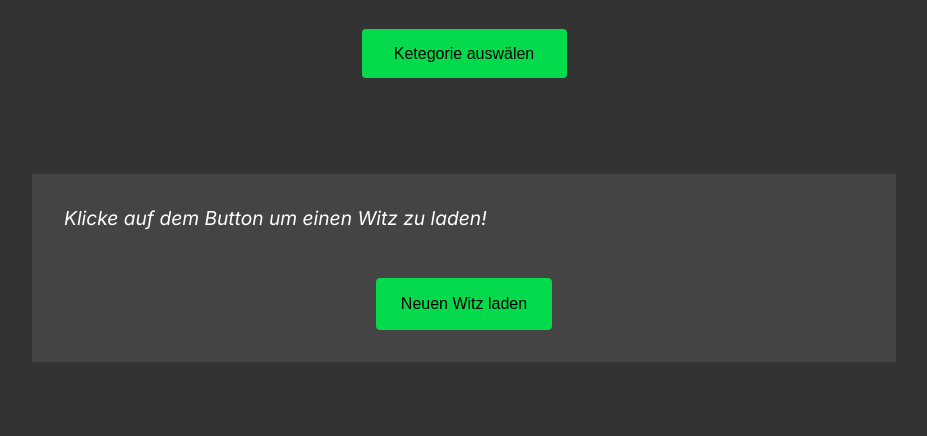
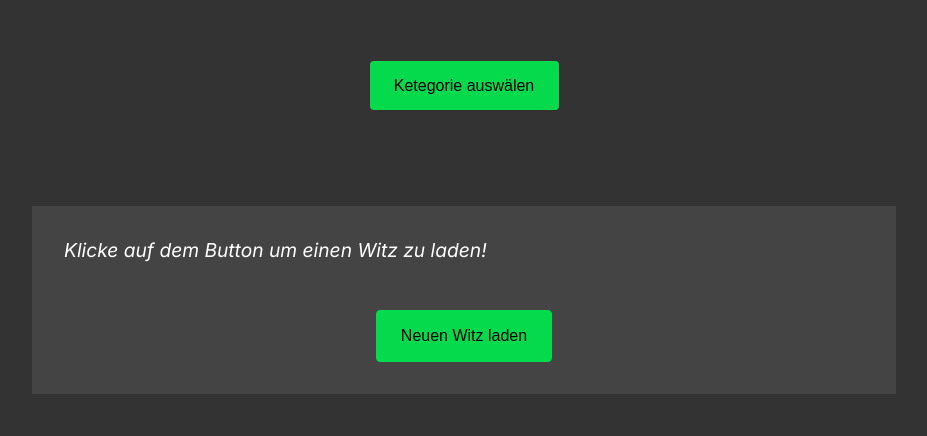
Before and after one commit to andre-herter/witze-app, a website built with Vite: page index.html in a window 1280 px wide. Shown: the part 137-573 px from the top of the page, without its empty margins (176-1103 px from the left). Built offline with nearby package versions, Linux system fonts and the light colour scheme; a web font is replaced by a local one.

Commit message:
Update dropdown

```diff
--- a/styles/main.scss
+++ b/styles/main.scss
@@ -35,14 +35,19 @@ body {
   justify-content: center;
   align-items: center;
 
+  @include tablet-and-up() {
+    margin-top: 2rem;
+  }
+
   &__category {
     text-align-last: center;
     border: $primary-color;
     border-radius: 4px;
-    margin: 2rem auto;
-    padding: 1rem 2rem;
+    margin: 2rem;
+    padding: 1rem 1.5rem;
     font-size: 1rem;
     appearance: none;
+    outline: none;
     background-color: $primary-color;
     cursor: pointer;
   }
```
